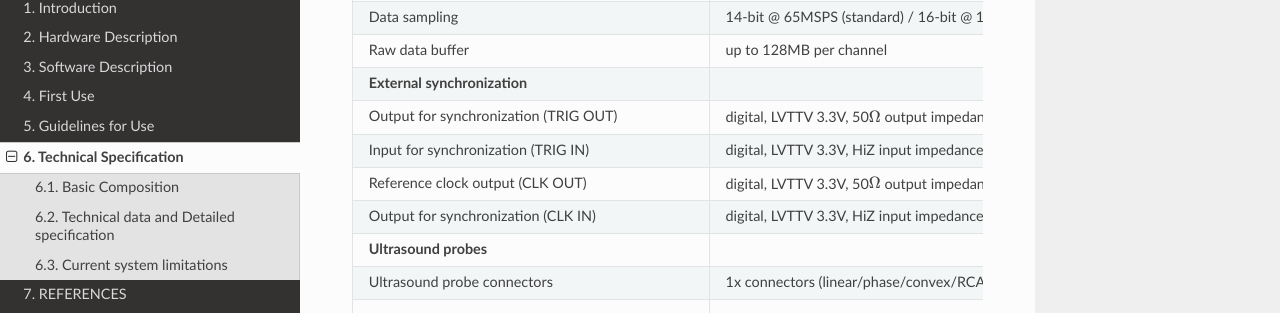
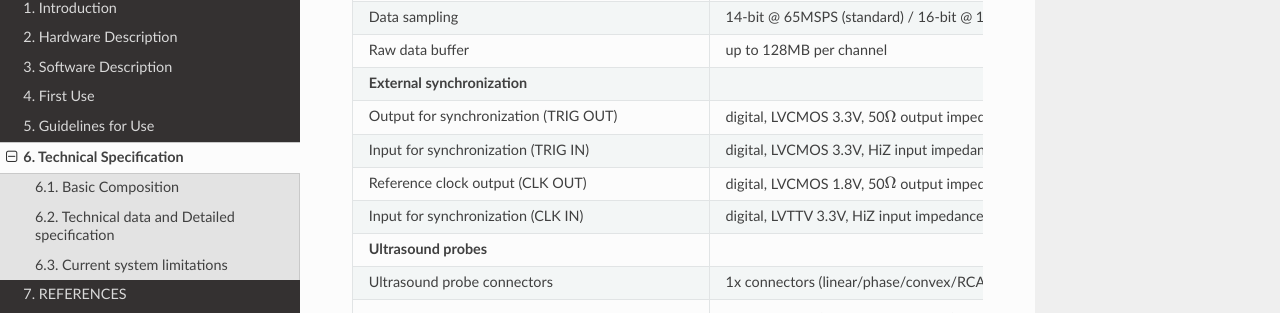
Before and after one commit to us4useu/us4r-lite-user-docs, a Sphinx documentation site: the page built from docs/content/6_tech-spec.md, in a window 1280 px wide and 900 px high, scrolled down 984 px. Shown: the part 150-463 px from the top of the window. Built offline with Sphinx 7.4.7 and the Read the Docs theme 3.1.0, drawn with Linux system fonts in a browser that asks for light colours.

```diff
--- a/docs/content/6_tech-spec.md
+++ b/docs/content/6_tech-spec.md
@@ -59,12 +59,12 @@ The **us4R-lite™** device (with probe adapter)
 * - **External synchronization**
   -
 * - Output for synchronization (TRIG OUT)
-  - digital, LVTTV 3.3V, 50$\Omega$ output impedance, active high, (10us pulse)
+  - digital, LVCMOS 3.3V, 50$\Omega$ output impedance, active high, (10us pulse)
 * - Input for synchronization (TRIG IN)
-  - digital, LVTTV 3.3V, HiZ input impedance
+  - digital, LVCMOS 3.3V, HiZ input impedance
 * - Reference clock output (CLK OUT)
-  - digital, LVTTV 3.3V, 50$\Omega$ output impedance
-* - Output for synchronization (CLK IN)
+  - digital, LVCMOS 1.8V, 50$\Omega$ output impedance
+* - Input for synchronization (CLK IN)
   - digital, LVTTV 3.3V, HiZ input impedance
 * - **Ultrasound probes**
   -
```
Also changed, not shown: docs/content/2_hardware.md (+1 -1 lines), docs/content/7_references.md (+4 -0 lines).
